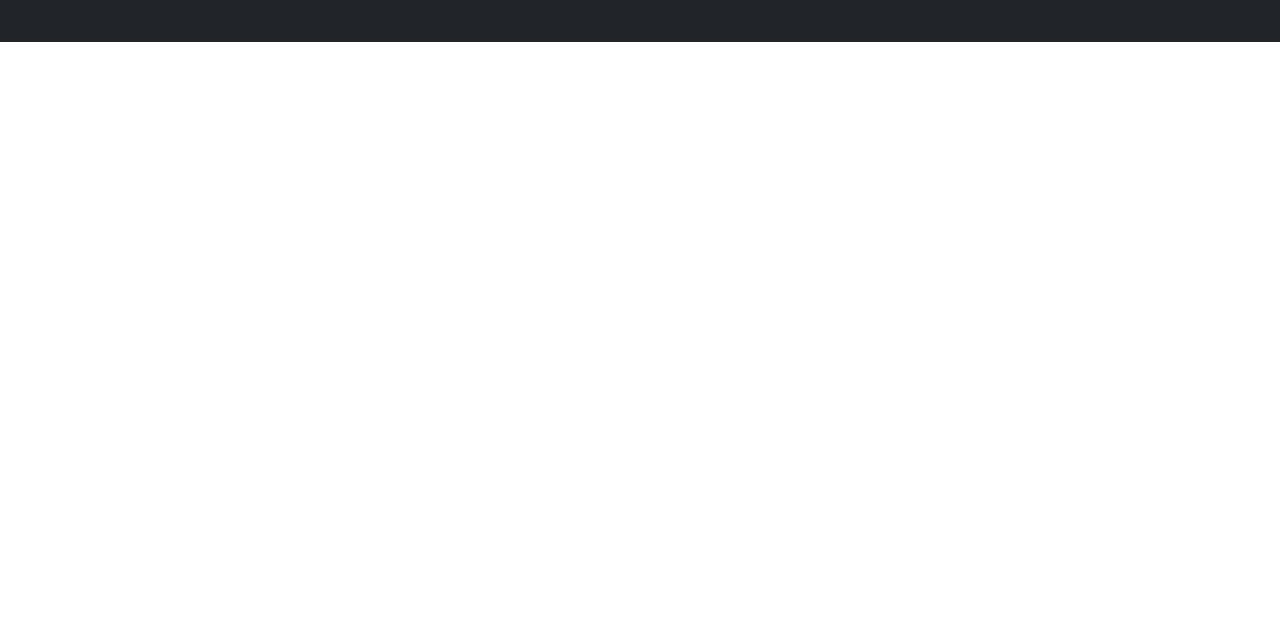
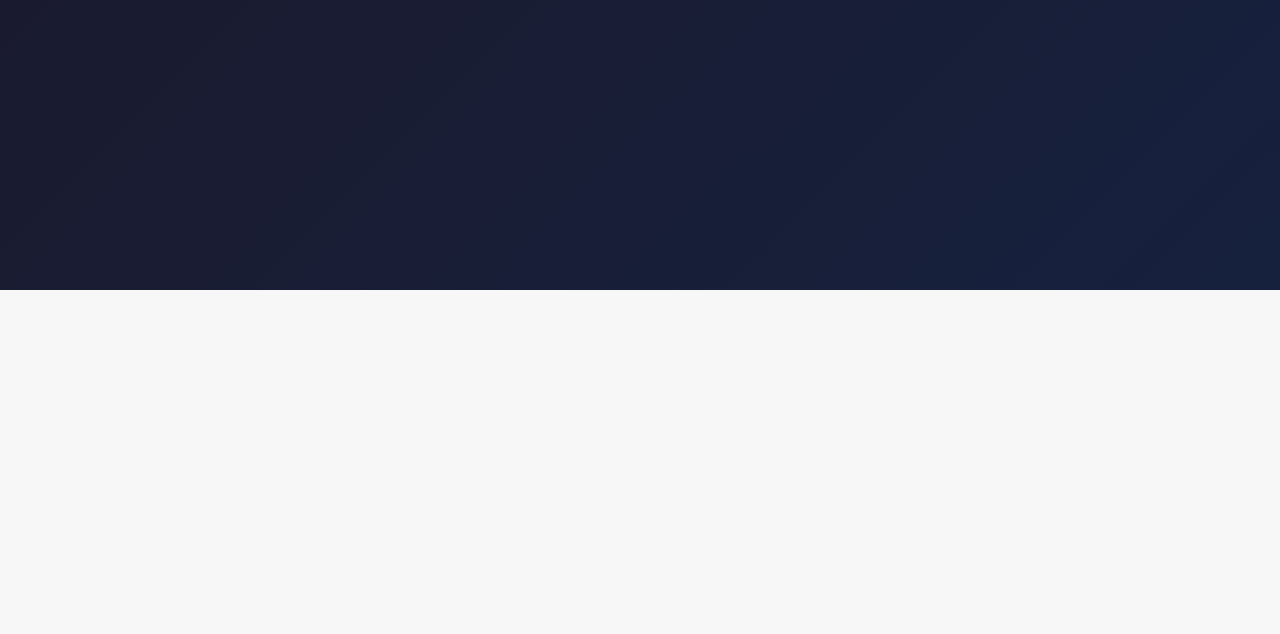
Before and after one commit to jproveri/FrontEndDevOps, a website: page index.html in a window 1280 px wide. Shown: the part 166-800 px from the top of the page. Drawn offline with nearby package versions, Linux system fonts and the light colour scheme.

Commit message:
style: tema dark inicial + hero gradient

```diff
--- a/assets/css/style.css
+++ b/assets/css/style.css
@@ -1 +1,2 @@
-body { font-family: sans-serif; }
+body { font-family: sans-serif; background: #f7f7f7; }
+.hero { background: linear-gradient(135deg, #1a1a2e, #16213e); min-height: 50vh; }
```
